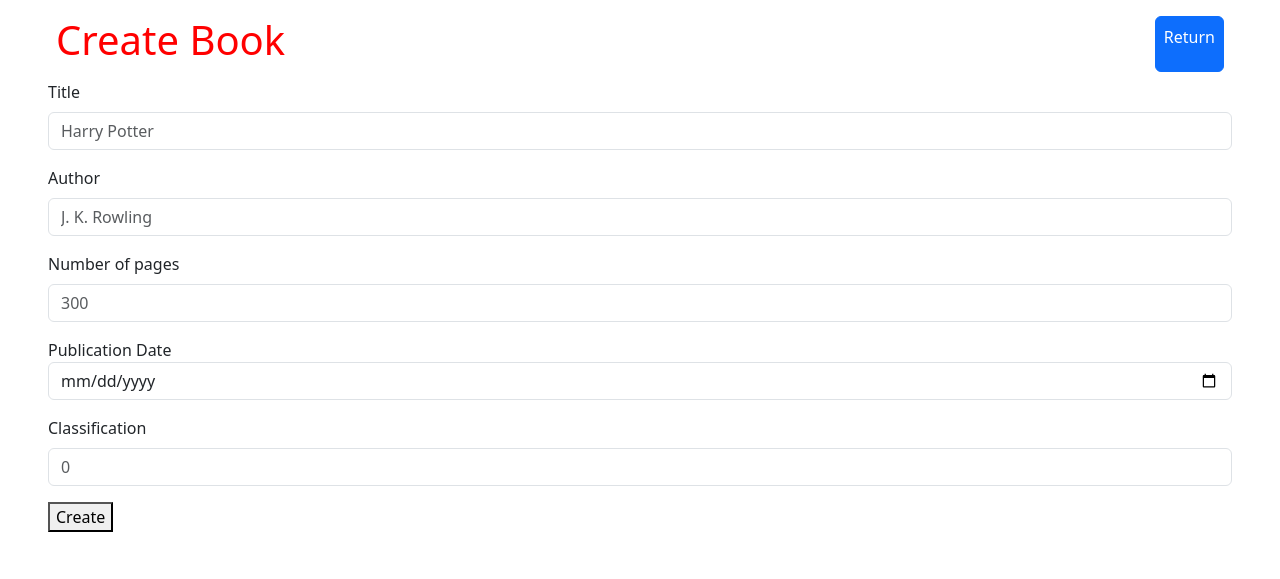
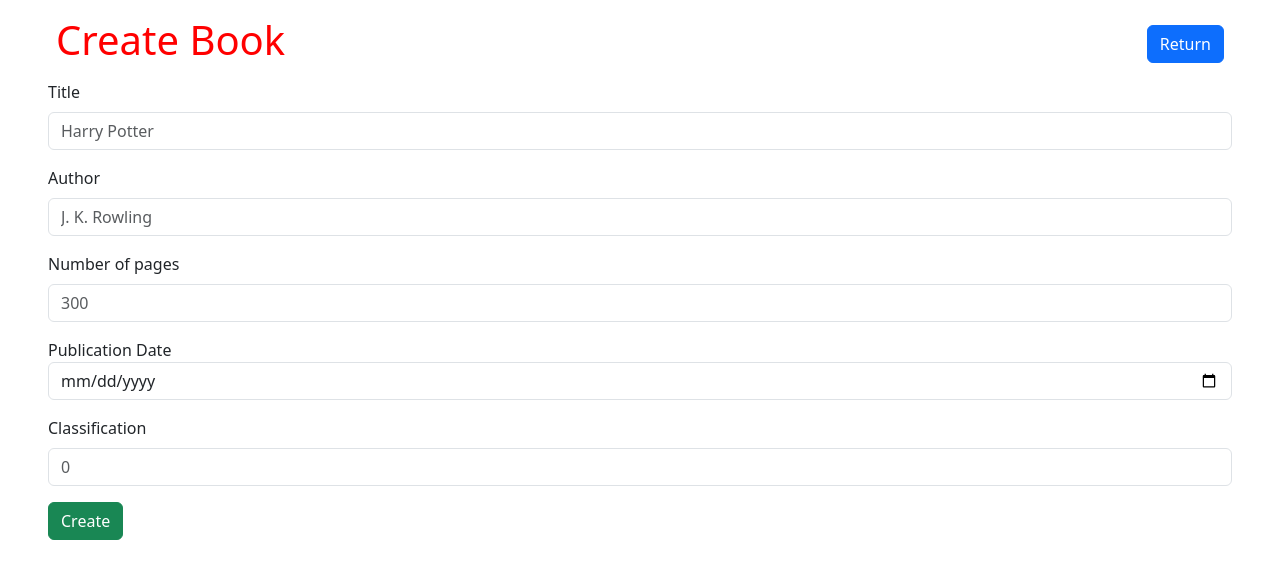
Before and after one commit to Juansecod/django-ucc, a Django app: page /books/create in a window 1280 px wide. Shown: the top 579 px of the page. Run offline with Django 5.2, Linux system fonts and the light colour scheme.

Commit message:
Fix styles

```diff
--- a/ucc/biblioteca/templates/books/create.html
+++ b/ucc/biblioteca/templates/books/create.html
@@ -4,11 +4,11 @@
 <body class="p-5 pt-2">
     <!-- {% include "nav.html" %} -->
     {% load static %}
-        <div class="d-flex justify-content-between p-2">
+        <div class="d-flex justify-content-between align-items-center p-2">
             <h1>{{title}}</h1>
-            <a href={% url 'list_books' %} class="btn btn-primary p-2">Return</a>
+            <a href={% url 'list_books' %} class="btn btn-primary h-50">Return</a>
         </div>
-        <form action="{% url "create_book" %}" method="post">
+        <form action="{% url "create_book" %}" method="post" class="d-flex flex-column">
             {% csrf_token %}
             <div class="mb-3">
                 <label for="title" class="form-label">Title</label>
@@ -34,8 +34,8 @@
             <!-- <select name="Classification" id="Classification">
 
             </select> -->
-            <div class="mb-3">
-                <button type="btn btn-success">Create</button>
+            <div class="mb-3" style="justify-self: end;">
+                <button type="submit" class="btn btn-success">Create</button>
             </div>
         </form>
 
```
